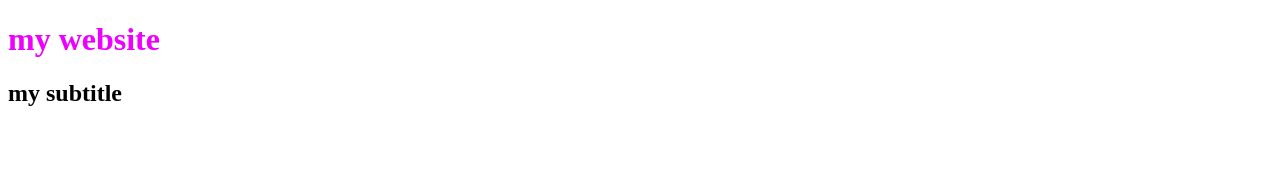
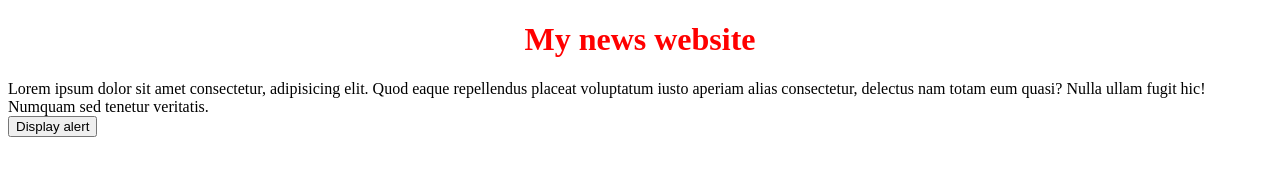
Before and after one commit to RavynRouse/MySecondDemoProject, a plain HTML site: page index.html in a window 1280 px wide. Drawn offline with Linux system fonts and the light colour scheme.

Commit message:
Save file after first day

```diff
--- a/index.html
+++ b/index.html
@@ -1,19 +1,28 @@
 <!DOCTYPE html>
-<html lang="en">
 <head>
-    <meta charset="UTF-8">
-    <meta name="viewport" content="width=device-width, initial-scale=1.0">
     <title>Google</title>
 </head>
 <body>
-    <h1>my website</h1>
-    <h2>my subtitle</h2>
-
-    <style>
-        h1 {color: rgb(238, 0, 255);}
-    </style>
+    <header>
+        <h1>My news website</h1>
+    </header>
+    <article>
+        Lorem ipsum dolor sit amet consectetur, adipisicing elit. Quod eaque repellendus placeat voluptatum iusto aperiam alias consectetur, delectus nam totam eum quasi? Nulla ullam fugit hic! Numquam sed tenetur veritatis.
+    </article>
+    <button onclick="alert('hi')";>Display alert</button>
 
 
 
+    <style>
+        header {
+            text-align: center;
+        }
+        h1 {
+            color: red;
+        }
+    </style>
 </body>
 </html>
+
+</body>
+</html>
--- /dev/null
+++ b/sony.html
@@ -0,0 +1,28 @@
+<!DOCTYPE html>
+<html lang="en">
+<head>
+    <title>Sony</title>
+    <meta name="viewport" content="width=device-width, initial-scale=1.0">
+    <link rel="stylesheet" href="style.css">
+
+</head>
+<body>
+    <header>
+        <nav>
+            <div class="logo">
+                <img src="https://www.sony.com/en/template/2020/en/img/logo.svg" width="100" height="40">
+            </div>
+            <li>Home</li>
+            <li>Business and products</li>
+            <li>About Sony group</li>
+            <li>Technology</li>
+        </nav>
+    </header>
+    <section>
+        Image carousell
+    </section>
+    <footer>
+        My footer links
+    </footer>
+</body>
+</html>
--- /dev/null
+++ b/style.css
@@ -0,0 +1,32 @@
+li {
+    list-style-type: none; /* Remove bullets */
+    margin-right: 100px;
+}
+
+logo {
+    margin-left: 20px;
+
+}
+
+body {
+    background-color: aquamarine;
+    margin: 0;
+}
+
+header {
+    background-color: black;
+    color: white;
+}
+
+nav {
+    display: flex;
+    justify-content: space-between; /* navbar to the right */
+    padding-bottom: 40px;
+    align-items:center;
+
+}
+
+li {
+    list-style-type: none; /* Remove bullets */
+    margin-right: 100px;
+}
```
